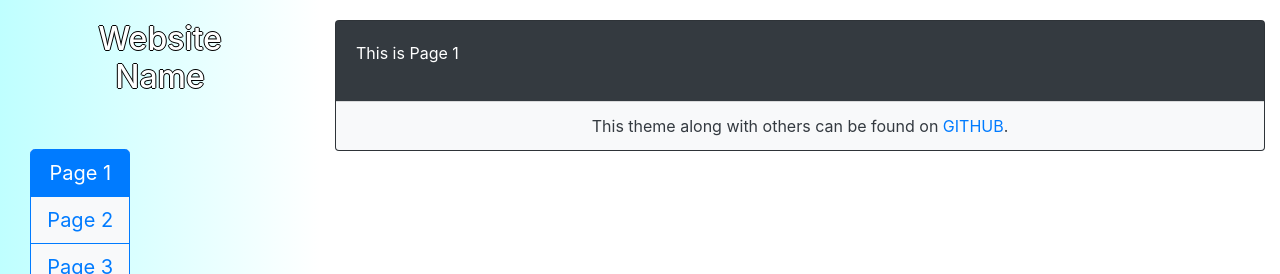
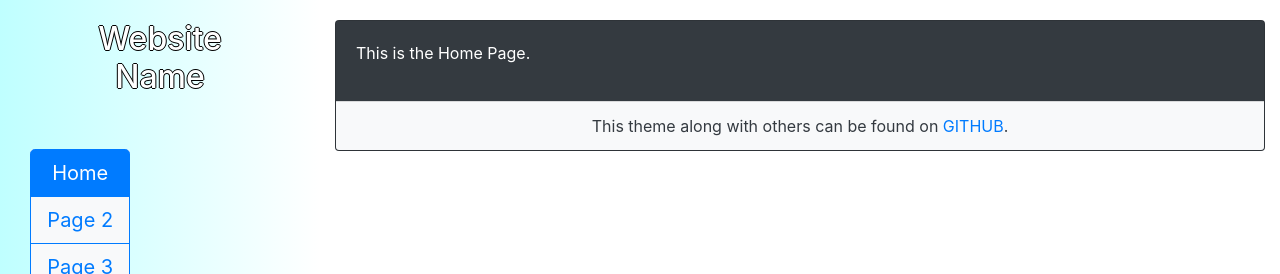
Before and after one commit to emrickj/themew8, a Jekyll site: the page built from _webpages/1.md, in a window 1280 px wide. Shown: the top 274 px of the page. Built offline with Jekyll 4.4.1, drawn with Linux system fonts in a browser that asks for light colours; nearby versions of some CDN libraries.

Commit message:
Update 1.md

```diff
--- a/_webpages/1.md
+++ b/_webpages/1.md
@@ -1,5 +1,5 @@
 ---
-title: Page 1
+title: Home
 permalink: index.html
 ---
-This is Page 1
+This is the Home Page.
```
